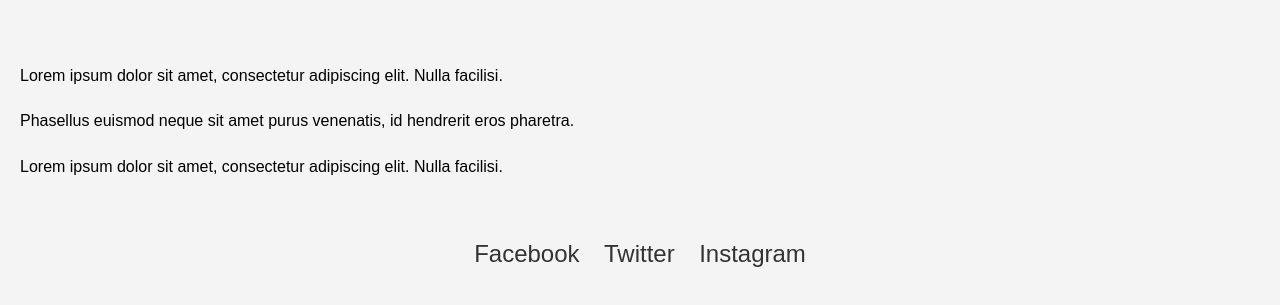
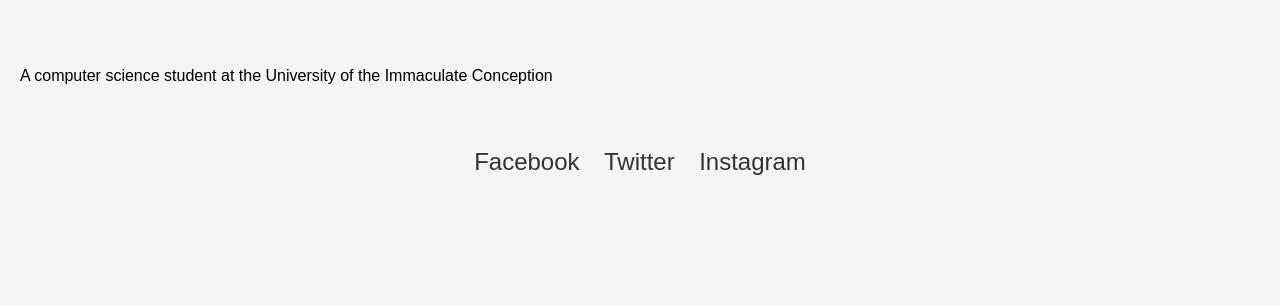
Before and after one commit to mariellahehehe/mariellahehehe.github.io, a plain HTML site: page about me.html in a window 1280 px wide. Shown: the part 157-462 px from the top of the page. Drawn offline with Linux system fonts and the light colour scheme.

Commit message:
Update about me.html

```diff
--- a/about me.html
+++ b/about me.html
@@ -61,9 +61,7 @@
         <h2>Mariella Pavo</h2>
     </div>
     <div class="content">
-        <p>Lorem ipsum dolor sit amet, consectetur adipiscing elit. Nulla facilisi.</p>
-        <p>Phasellus euismod neque sit amet purus venenatis, id hendrerit eros pharetra.</p>
-        <p>Lorem ipsum dolor sit amet, consectetur adipiscing elit. Nulla facilisi.</p>
+        <p>A computer science student at the University of the Immaculate Conception</p>
     </div>
     <div class="social-links">
         <a href="#">Facebook</a>
```
